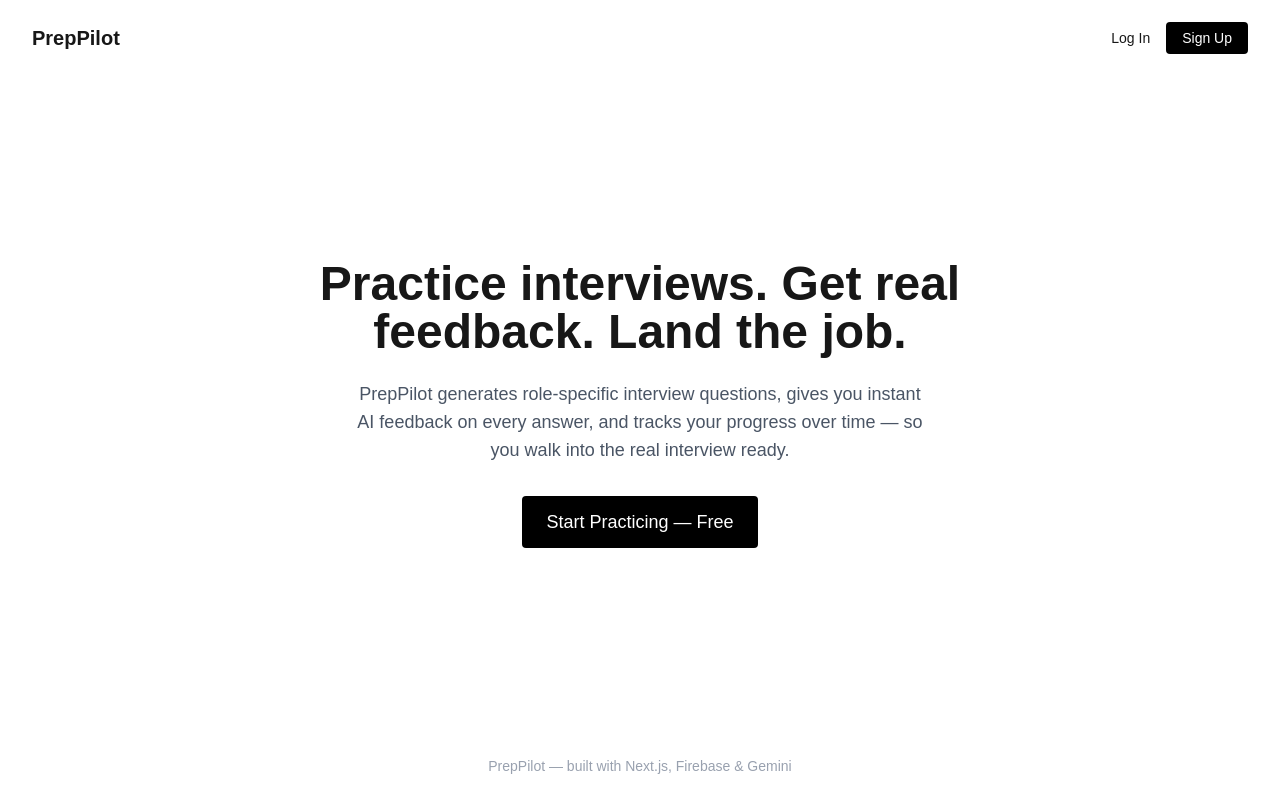
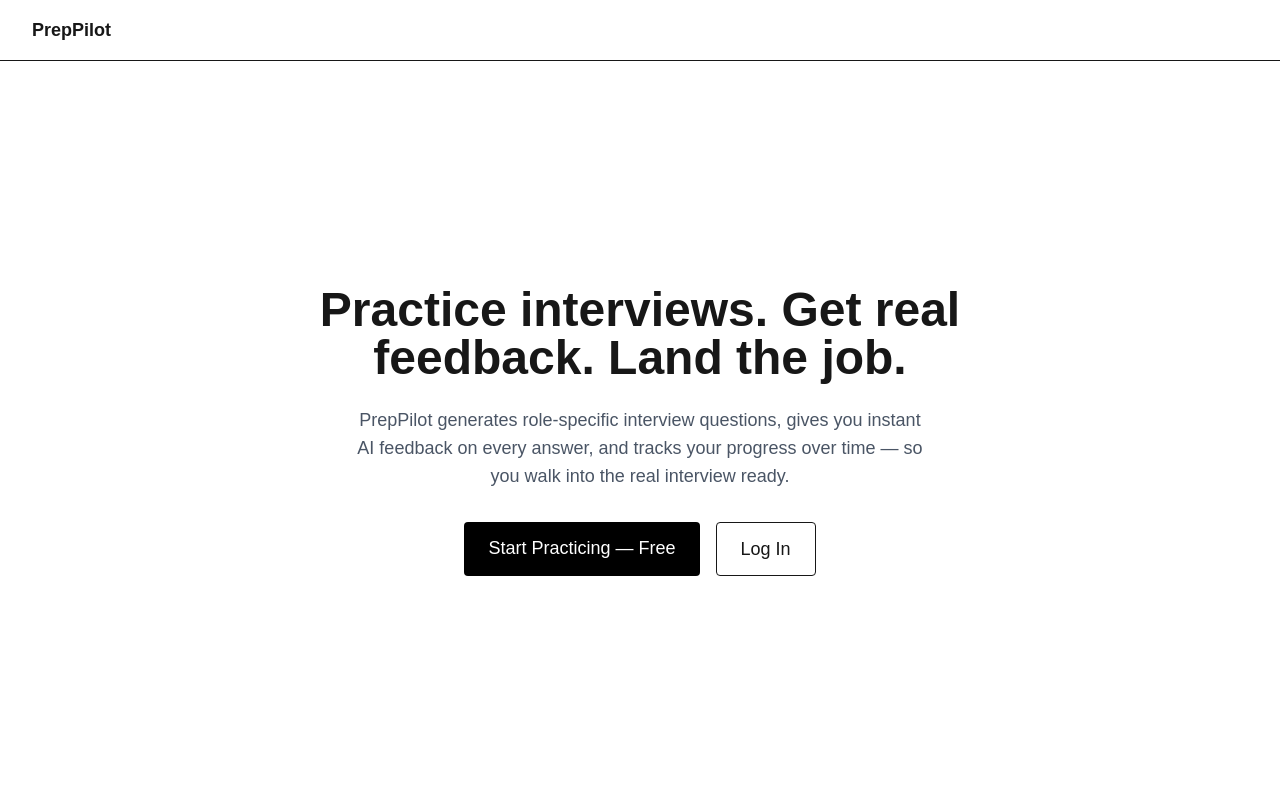
Before and after one commit to pranoj/ai-mock-interview, a Next.js app: page / in a window 1280 px wide. Built offline with nearby package versions, Linux system fonts and the light colour scheme; no server answers.

Commit message:
Add persistent PrepPilot header across all pages

```diff
--- a/app/layout.tsx
+++ b/app/layout.tsx
@@ -2,6 +2,7 @@ import type { Metadata } from "next";
 import { Geist, Geist_Mono } from "next/font/google";
 import "./globals.css";
 import { AuthProvider } from "@/context/AuthContext";
+import Link from "next/link";
 
 const geistSans = Geist({
   variable: "--font-geist-sans",
@@ -14,8 +15,8 @@ const geistMono = Geist_Mono({
 });
 
 export const metadata: Metadata = {
-  title: "Create Next App",
-  description: "Generated by create next app",
+  title: "PrepPilot",
+  description: "AI-powered mock interview practice",
 };
 
 export default function RootLayout({ children }: LayoutProps<"/">) {
@@ -25,7 +26,14 @@ export default function RootLayout({ children }: LayoutProps<"/">) {
       className={`${geistSans.variable} ${geistMono.variable} h-full antialiased`}
     >
       <body className="min-h-full flex flex-col">
-        <AuthProvider>{children}</AuthProvider>
+        <AuthProvider>
+          <header className="px-8 py-4 border-b">
+            <Link href="/" className="text-lg font-bold">
+              PrepPilot
+            </Link>
+          </header>
+          {children}
+        </AuthProvider>
       </body>
     </html>
   );
--- a/app/page.tsx
+++ b/app/page.tsx
@@ -2,23 +2,7 @@ import Link from "next/link";
 
 export default function LandingPage() {
   return (
-    <div className="min-h-screen flex flex-col">
-      <nav className="flex justify-between items-center px-8 py-6">
-        <span className="text-xl font-bold">PrepPilot</span>
-        <div className="space-x-4">
-          <Link href="/login" className="text-sm font-medium">
-            Log In
-          </Link>
-          <Link
-            href="/signup"
-            className="text-sm font-medium bg-black text-white px-4 py-2 rounded"
-          >
-            Sign Up
-          </Link>
-        </div>
-      </nav>
-
-      <main className="flex-1 flex flex-col items-center justify-center text-center px-6">
+    <div className="flex-1 flex flex-col items-center justify-center text-center px-6">
       <h1 className="text-5xl font-bold max-w-2xl mb-6">
         Practice interviews. Get real feedback. Land the job.
       </h1>
@@ -27,17 +11,20 @@ export default function LandingPage() {
         instant AI feedback on every answer, and tracks your progress over
         time — so you walk into the real interview ready.
       </p>
+      <div className="flex gap-4">
         <Link
           href="/signup"
           className="bg-black text-white px-6 py-3 rounded text-lg font-medium"
         >
           Start Practicing — Free
         </Link>
-      </main>
-
-      <footer className="text-center text-sm text-gray-400 py-6">
-        PrepPilot — built with Next.js, Firebase & Gemini
-      </footer>
+        <Link
+          href="/login"
+          className="border px-6 py-3 rounded text-lg font-medium"
+        >
+          Log In
+        </Link>
+      </div>
     </div>
   );
 }
```
Lines whose indentation alone changed are shown as unchanged.
